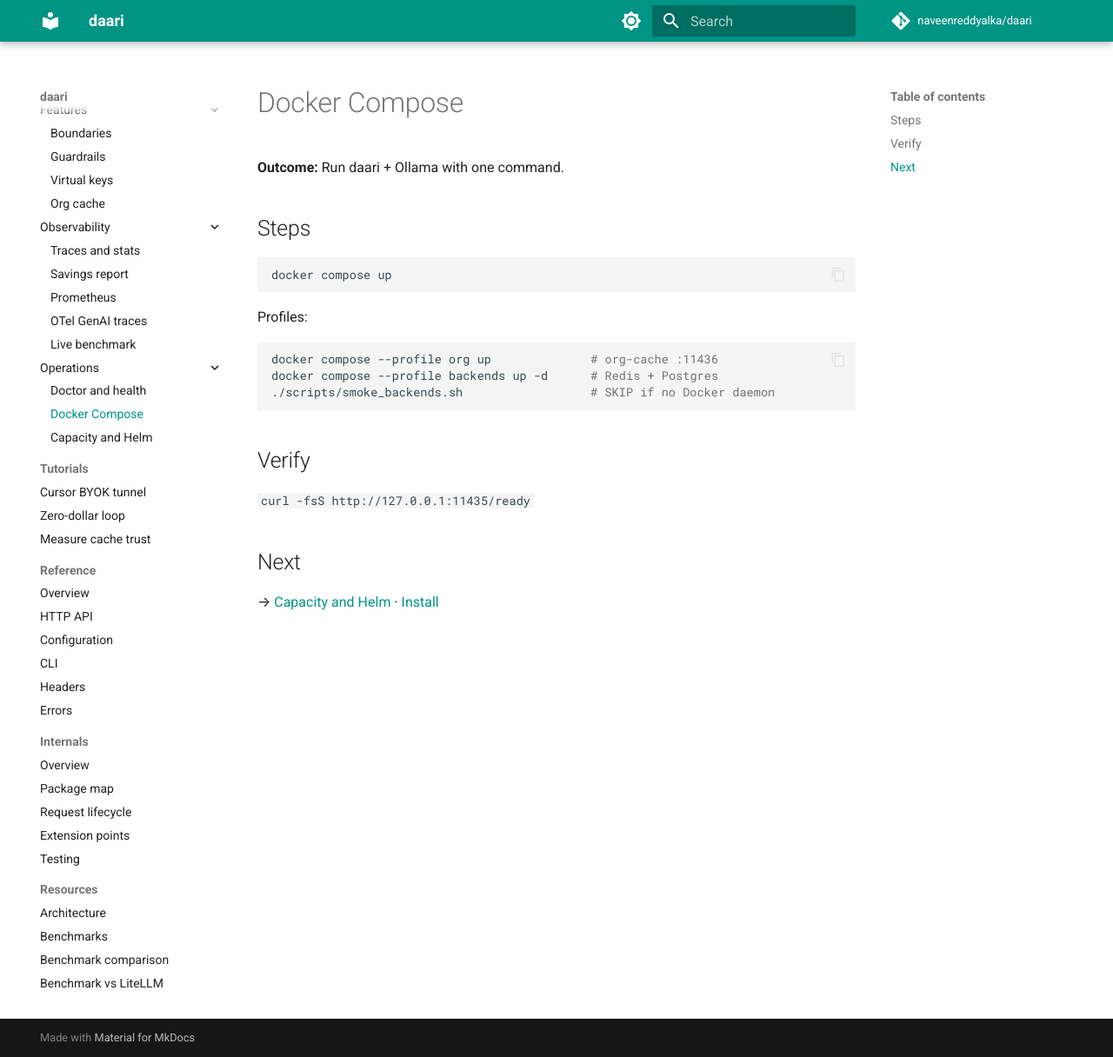
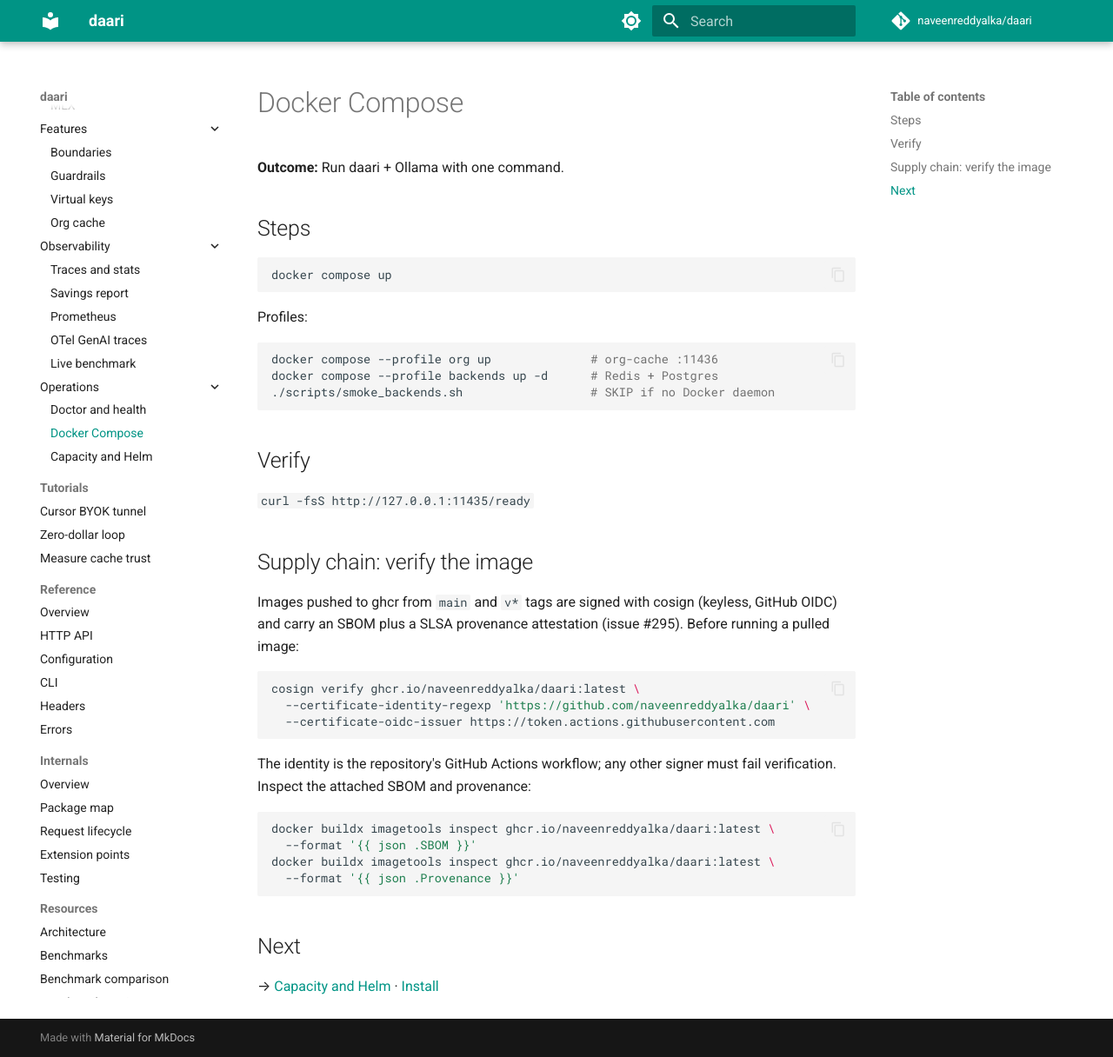
Before and after one commit to naveenreddyalka/daari, an MkDocs documentation site: the page built from docs/developer/guides/operations/docker-compose.md, in a window 1280 px wide and 1216 px high. Shown: the whole window at 87% size. Built offline with MkDocs 1.6.1 and Material for MkDocs 9.7.7, drawn with Linux system fonts in a browser that asks for light colours; comment, search, counter and statistics services are not loaded.

Commit message:
chore(supply-chain): sign ghcr images with cosign, attach SBOM and provenance
Images pushed on main and v* tags are now signed keyless via GitHub
OIDC (id-token: write scoped to the build job only, signing by digest
so every tag is covered) and carry a Syft SBOM plus SLSA provenance
attestation from docker/build-push-action. PR builds still build
without pushing and skip signing. Verify instructions documented in
the docker-compose operations guide. Workflow edit authorized by #295.

Closes #295

Co-authored-by: Cursor <cursoragent@cursor.com>

````diff
--- a/docs/developer/guides/operations/docker-compose.md
+++ b/docs/developer/guides/operations/docker-compose.md
@@ -20,6 +20,28 @@ docker compose --profile backends up -d      # Redis + Postgres
 
 `curl -fsS http://127.0.0.1:11435/ready`
 
+## Supply chain: verify the image
+
+Images pushed to ghcr from `main` and `v*` tags are signed with cosign
+(keyless, GitHub OIDC) and carry an SBOM plus a SLSA provenance attestation
+(issue #295). Before running a pulled image:
+
+```bash
+cosign verify ghcr.io/naveenreddyalka/daari:latest \
+  --certificate-identity-regexp 'https://github.com/naveenreddyalka/daari' \
+  --certificate-oidc-issuer https://token.actions.githubusercontent.com
+```
+
+The identity is the repository's GitHub Actions workflow; any other signer
+must fail verification. Inspect the attached SBOM and provenance:
+
+```bash
+docker buildx imagetools inspect ghcr.io/naveenreddyalka/daari:latest \
+  --format '{{ json .SBOM }}'
+docker buildx imagetools inspect ghcr.io/naveenreddyalka/daari:latest \
+  --format '{{ json .Provenance }}'
+```
+
 ## Next
 
 → [Capacity and Helm](capacity-helm.md) · [Install](../../get-started/install.md)
````
Also changed, not shown: docs/TRACKING.md (+13 -0 lines), 2 other files.
